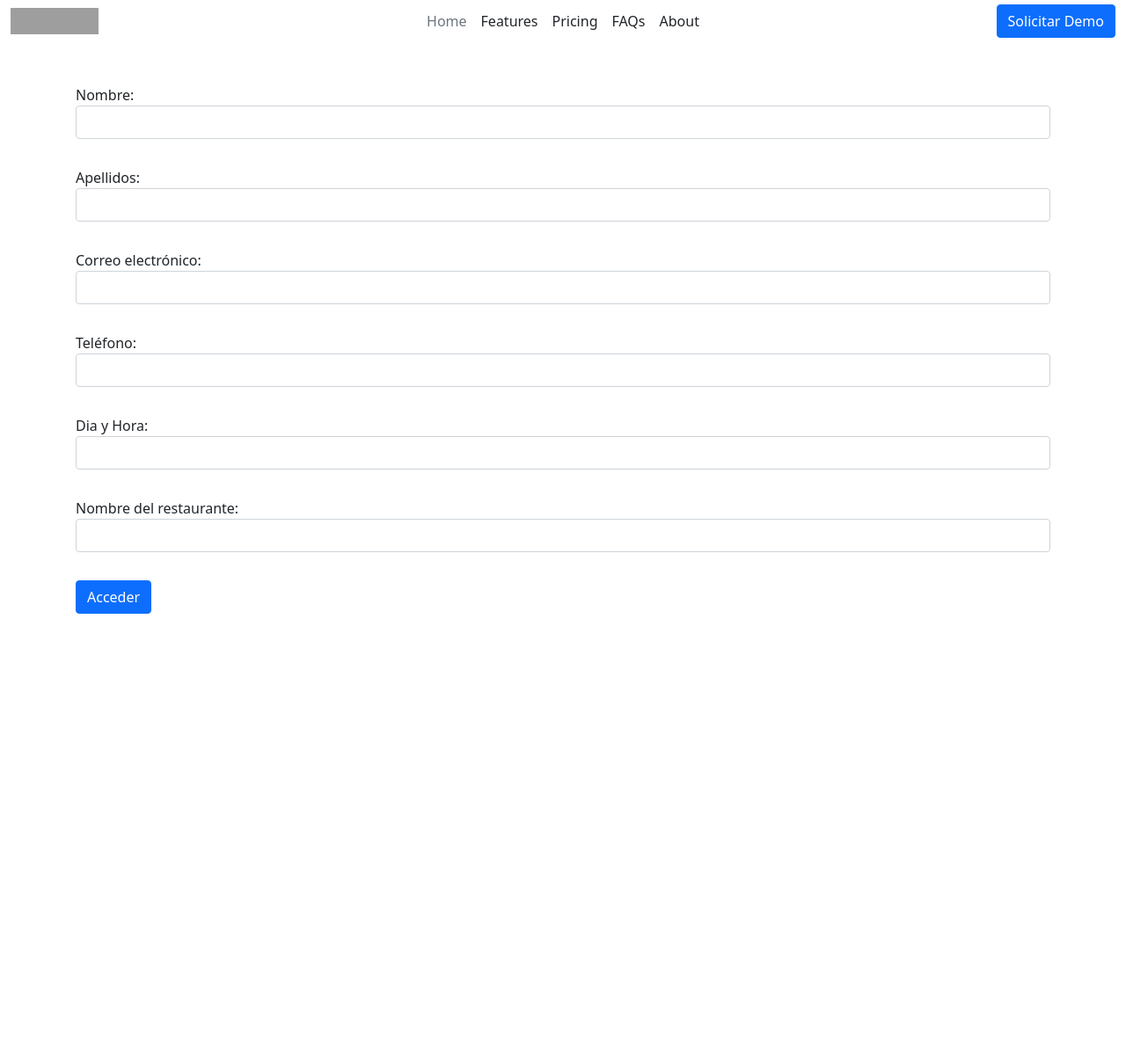
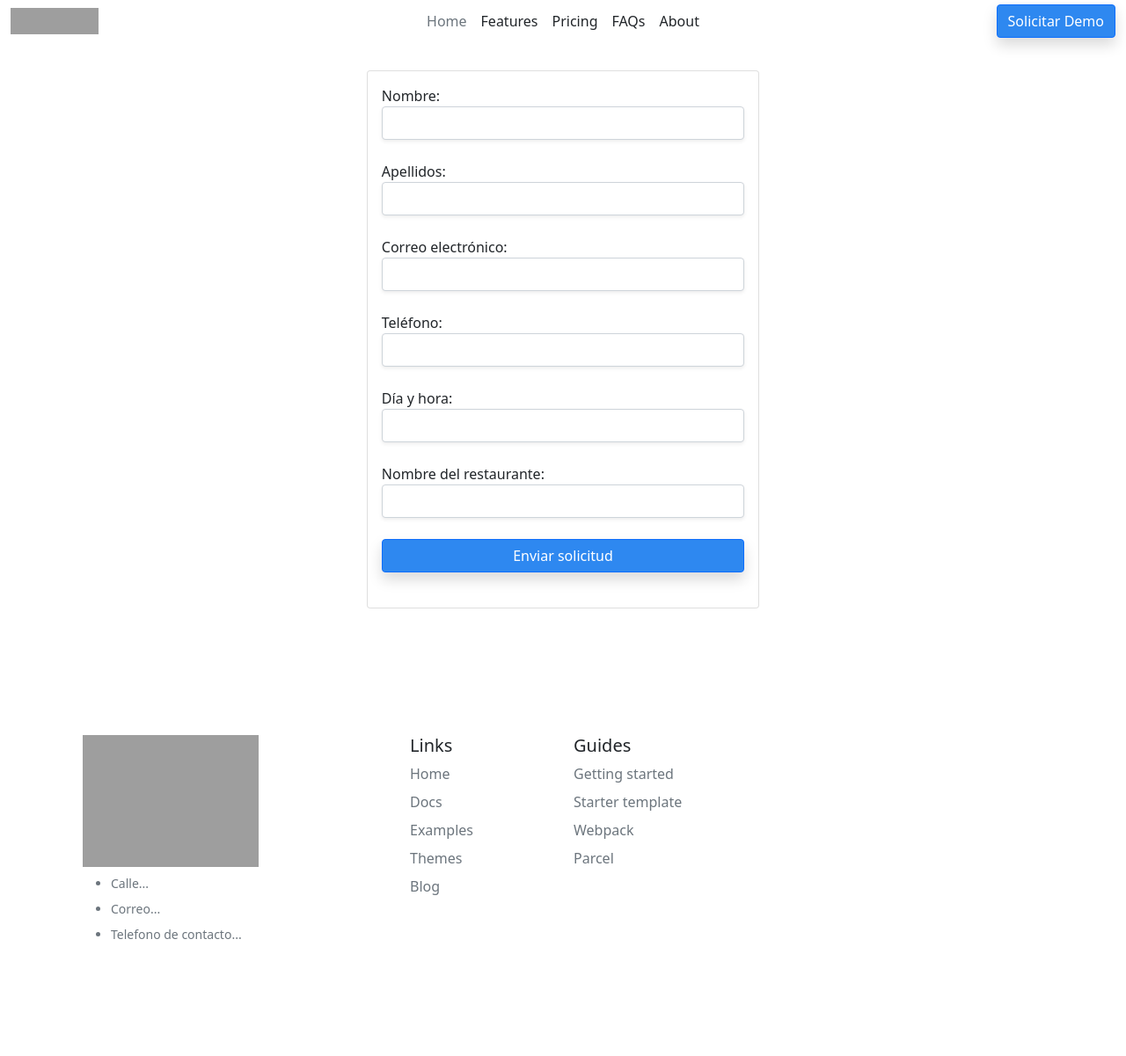
Before and after one commit to padi18/jelpestWebSell, a Django app: page /demo/ in a window 1280 px wide. Shown: the whole page at 88% size. Before the commit the page ends 698 px from the top, so only its background shows below. Run offline with Django 3.2, Linux system fonts and the light colour scheme; some libraries are stand-ins or nearby versions; grey boxes are pictures that could not be loaded.

Commit message:
Poniendo fecha en el formulario

```diff
--- a/jelpestSell/websell/forms.py
+++ b/jelpestSell/websell/forms.py
@@ -1,10 +1,12 @@
-from django.forms import fields
+from django.forms import fields, widgets
 from django.forms.models import ModelForm
 from .models import Demo
 from django import forms
 
 
 class DemoForm(ModelForm):
+    date = forms.DateTimeField(label="Día y hora", input_formats=['%d/%m/%Y %H:%M:%S'], widget=forms.DateTimeInput(attrs={'id': 'datetimepicker'}))
+
     class Meta:
         model = Demo
         fields = '__all__'
@@ -12,5 +14,4 @@ class DemoForm(ModelForm):
     def __init__(self, *args, **kwargs):
         super(DemoForm, self).__init__(*args, **kwargs)
         for visible in self.visible_fields():
-            visible.field.widget.attrs['class'] = 'form-control'
-            visible.field.widget.attrs['style'] = 'margin-bottom: 2rem'
+            visible.field.widget.attrs['class'] = 'form-control shadow-sm mb-4'
--- a/jelpestSell/websell/models.py
+++ b/jelpestSell/websell/models.py
@@ -9,7 +9,7 @@ class Demo(models.Model):
     surnames = models.CharField(_("Apellidos"), max_length=50, db_column="surnames", null=False)
     email = models.EmailField(_("Correo electrónico"), max_length=254, db_column="email", null=False)
     phone = models.CharField(_("Teléfono"), max_length=50, db_column="phone", null=False)
-    date = models.DateTimeField(_("Dia y Hora"), auto_now=False, auto_now_add=False, null=False, db_column="date")
+    date = models.DateTimeField(_("Día y Hora"), auto_now=False, auto_now_add=False, null=False, db_column="date")
     restaurant_name = models.CharField(_("Nombre del restaurante"), max_length=100, null=False, db_column="restaurant_name")
 
     class Meta:
--- a/jelpestSell/websell/static/css/styles.css
+++ b/jelpestSell/websell/static/css/styles.css
@@ -0,0 +1,4 @@
+.btn-primary {
+    background-color: rgb(46, 136, 240) !important;
+    box-shadow: 0 .5rem 1rem rgba(0, 0, 0, .15) !important;
+}
--- a/jelpestSell/websell/templates/base.html
+++ b/jelpestSell/websell/templates/base.html
@@ -10,6 +10,10 @@
 	<link rel="shortcut icon" href="{% static 'assets/logobueno.png' %}">
 	<link rel="stylesheet" href="{% static 'css/styles.css' %}">
 	<link rel="text/javascript" href="{% static 'javascript/scripts.js' %}">
+    <link rel="stylesheet" href="https://cdnjs.cloudflare.com/ajax/libs/jquery-datetimepicker/2.5.20/jquery.datetimepicker.min.css"
+    integrity="sha256-DOS9W6NR+NFe1fUhEE0PGKY/fubbUCnOfTje2JMDw3Y=" crossorigin="anonymous" />
+    <script src="https://cdnjs.cloudflare.com/ajax/libs/jquery-datetimepicker/2.5.20/jquery.datetimepicker.full.min.js"
+    integrity="sha256-FEqEelWI3WouFOo2VWP/uJfs1y8KJ++FLh2Lbqc8SJk=" crossorigin="anonymous"></script>
 
 	<!-- CSS only -->
 	<link href="https://cdn.jsdelivr.net/npm/bootstrap@5.0.1/dist/css/bootstrap.min.css" rel="stylesheet"
--- a/jelpestSell/websell/templates/contractDemo.html
+++ b/jelpestSell/websell/templates/contractDemo.html
@@ -1,19 +1,53 @@
-{% extends 'header.html' %}
+{% extends 'info.html' %}
 
 {% block title %}Contratar Demo{% endblock title %}
 
 {% block body %}
-<div class="container col-xxl-8 px-3 py-5">
+<div class="container" style="margin-top: 2rem">
 	<div class="row">
 		<div class="col">
-			<form action="{% url 'contractDemo' %}" method="post">
-				{% csrf_token %}
-				{{form}}
-				<div class="form-group" style="margin-top: 1rem">
-					<button type="submit" class="btn btn-primary btn-block">Acceder</button>
-				</div>
-			</form>
+			<div class="card">
+				<div class="card-body">
+				<form action="{% url 'contractDemo' %}" method="post">
+					{% csrf_token %}
+					{{form}}
+					<button type="submit" class="btn btn-primary mb-4" style="width: 100%">Enviar solicitud</button>
+				</form>
+			</div>
 		</div>
 	</div>
 </div>
 {% endblock body %}
+
+{% block css %}
+<style>
+	@media (min-width: 600px) {
+			.card {
+					margin: auto;
+					float: none;
+					width: 40%;
+			}
+	}
+
+	@media (max-width: 600px) {
+			.card {
+					margin: 0 auto;
+					float: none;
+			}
+	}
+</style>
+{% endblock css %}
+
+{% block javascript %}
+<script>
+    $(function () {
+      $("#datetimepicker").datetimepicker();
+    });
+
+		$(function () {
+			$("#datetimepicker").datetimepicker({
+				format: 'd/m/Y H:i',
+			});
+		});
+</script>
+{% endblock javascript %}
--- a/jelpestSell/websell/templates/header.html
+++ /dev/null
@@ -1,26 +0,0 @@
-{% extends 'base.html' %}
-{% load static %}
-
-{% block base %}
-  <div class="container-fluid">
-    <header class="d-flex flex-wrap align-items-center justify-content-center justify-content-md-between py-1 ">
-      <a href="/" class="d-flex align-items-center col-md-3 mb-2 mb-md-0 text-dark text-decoration-none">
-        <img src="{% static 'assets/logobuenombre.png' %}" alt="" height="30px" width="100px">
-      </a>
-
-      <ul class="nav col-12 col-md-auto mb-2 justify-content-center mb-md-0">
-        <li><a href="#" class="nav-link px-2 link-secondary">Home</a></li>
-        <li><a href="#" class="nav-link px-2 link-dark">Features</a></li>
-        <li><a href="#" class="nav-link px-2 link-dark">Pricing</a></li>
-        <li><a href="#" class="nav-link px-2 link-dark">FAQs</a></li>
-        <li><a href="#" class="nav-link px-2 link-dark">About</a></li>
-      </ul>
-
-      <div class="col-md-3 text-end">
-        <a href="{% url 'contractDemo' %}" type="button" class="btn btn-primary">Solicitar Demo</a>
-      </div>
-    </header>
-  </div>
-
-  {% block body %}{% endblock body %}
-{% endblock base %}
--- /dev/null
+++ b/jelpestSell/websell/templates/info.html
@@ -0,0 +1,83 @@
+{% extends 'base.html' %}
+{% load static %}
+
+{% block base %}
+  <div class="container-fluid">
+    <header class="d-flex flex-wrap align-items-center justify-content-center justify-content-md-between py-1 ">
+      <a href="/" class="d-flex align-items-center col-md-3 mb-2 mb-md-0 text-dark text-decoration-none">
+        <img src="{% static 'assets/logobuenombre.png' %}" alt="" height="30px" width="100px">
+      </a>
+
+      <ul class="nav col-12 col-md-auto mb-2 justify-content-center mb-md-0">
+        <li><a href="#" class="nav-link px-2 link-secondary">Home</a></li>
+        <li><a href="#" class="nav-link px-2 link-dark">Features</a></li>
+        <li><a href="#" class="nav-link px-2 link-dark">Pricing</a></li>
+        <li><a href="#" class="nav-link px-2 link-dark">FAQs</a></li>
+        <li><a href="#" class="nav-link px-2 link-dark">About</a></li>
+      </ul>
+
+      <div class="col-md-3 text-end">
+        <a href="{% url 'contractDemo' %}" type="button" class="btn btn-primary">Solicitar Demo</a>
+      </div>
+    </header>
+  </div>
+
+  {% block body %}{% endblock body %}
+
+  <footer class="bd-footer py-5 mt-5">
+		<div class="container py-5">
+			<div class="row">
+				<div class="col-lg-3 mb-3">
+					<a class="d-inline-flex align-items-center mb-2 link-dark text-decoration-none" href="/" aria-label="Bootstrap">
+						<img src="{% static 'assets/logobuenombre.png' %}" class="d-block mx-lg-auto img-fluid" alt="Bootstrap Themes" width="200" height="90" loading="lazy">
+					</a>
+					<ul class="list-unFFstyled small text-muted">
+						<li class="mb-2">Calle...</li>
+						<li class="mb-2">Correo...</li>
+						<li class="mb-2">Telefono de contacto...</li>
+					</ul>
+				</div>
+				<div class="col-6 col-lg-2 offset-lg-1 mb-3">
+					<h5>Links</h5>
+					<ul class="list-unstyled">
+						<li class="mb-2"><a class="link-secondary text-decoration-none" href="/">Home</a></li>
+						<li class="mb-2"><a class="link-secondary text-decoration-none" href="/docs/5.0/">Docs</a></li>
+						<li class="mb-2"><a class="link-secondary text-decoration-none" href="/docs/5.0/examples/">Examples</a></li>
+						<li class="mb-2"><a class="link-secondary text-decoration-none" href="https://opencollective.com/bootstrap">Themes</a></li>
+						<li class="mb-2"><a class="link-secondary text-decoration-none" href="https://blog.getbootstrap.com/">Blog</a></li>
+					</ul>
+				</div>
+				<div class="col-6 col-lg-2 mb-3">
+					<h5>Guides</h5>
+					<ul class="list-unstyled">
+						<li class="mb-2"><a class="link-secondary text-decoration-none" href="/docs/5.0/getting-started/">Getting started</a></li>
+						<li class="mb-2"><a class="link-secondary text-decoration-none" href="/docs/5.0/examples/starter-template/">Starter template</a></li>
+						<li class="mb-2"><a class="link-secondary text-decoration-none" href="/docs/5.0/getting-started/webpack/">Webpack</a></li>
+						<li class="mb-2"><a class="link-secondary text-decoration-none" href="/docs/5.0/getting-started/parcel/">Parcel</a></li>
+					</ul>
+				</div>
+				<!--<div class="col-6 col-lg-2 mb-3">
+								<h5>Projects</h5>
+								<ul class="list-unstyled">
+										<li class="mb-2"><a class="link-secondary text-decoration-none" href="https://github.com/twbs/bootstrap">Bootstrap 5</a></li>
+										<li class="mb-2"><a class="link-secondary text-decoration-none" href="https://github.com/twbs/bootstrap/tree/v4-dev">Bootstrap 4</a></li>
+										<li class="mb-2"><a class="link-secondary text-decoration-none" href="https://github.com/twbs/icons">Icons</a></li>
+										<li class="mb-2"><a class="link-secondary text-decoration-none" href="https://github.com/twbs/rfs">RFS</a></li>
+										<li class="mb-2"><a class="link-secondary text-decoration-none" href="https://github.com/twbs/bootstrap-npm-starter">npm starter</a></li>
+								</ul>
+						</div>
+						<div class="col-6 col-lg-2 mb-3">
+								<h5>Community</h5>
+								<ul class="list-unstyled">
+										<li class="mb-2"><a class="link-secondary text-decoration-none" href="https://github.com/twbs/bootstrap/issues">Issues</a></li>
+										<li class="mb-2"><a class="link-secondary text-decoration-none" href="https://github.com/twbs/bootstrap/discussions">Discussions</a></li>
+										<li class="mb-2"><a class="link-secondary text-decoration-none" href="https://github.com/sponsors/twbs">Corporate sponsors</a></li>
+										<li class="mb-2"><a class="link-secondary text-decoration-none" href="https://opencollective.com/bootstrap">Open Collective</a></li>
+										<li class="mb-2"><a class="link-secondary text-decoration-none" href="https://bootstrap-slack.herokuapp.com/">Slack</a></li>
+										<li class="mb-2"><a class="link-secondary text-decoration-none" href="https://stackoverflow.com/questions/tagged/bootstrap-5">Stack Overflow</a></li>
+								</ul>
+						</div>-->
+			</div>
+		</div>
+	</footer>
+{% endblock base %}
```
Also changed, not shown: jelpestSell/websell/templates/messages.html (added, +7 -0 lines), jelpestSell/websell/templates/web.html (+1 -58 lines).
